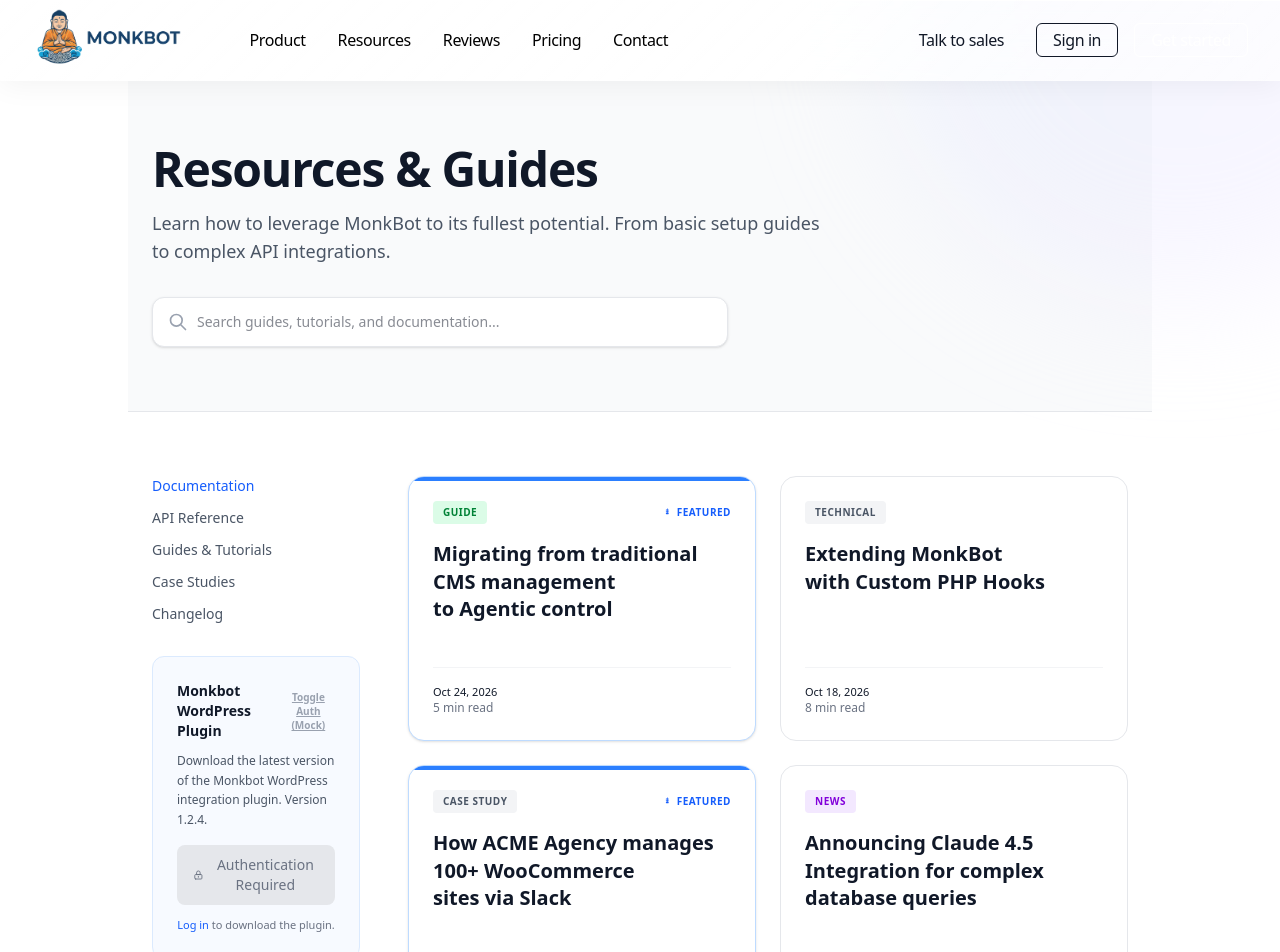
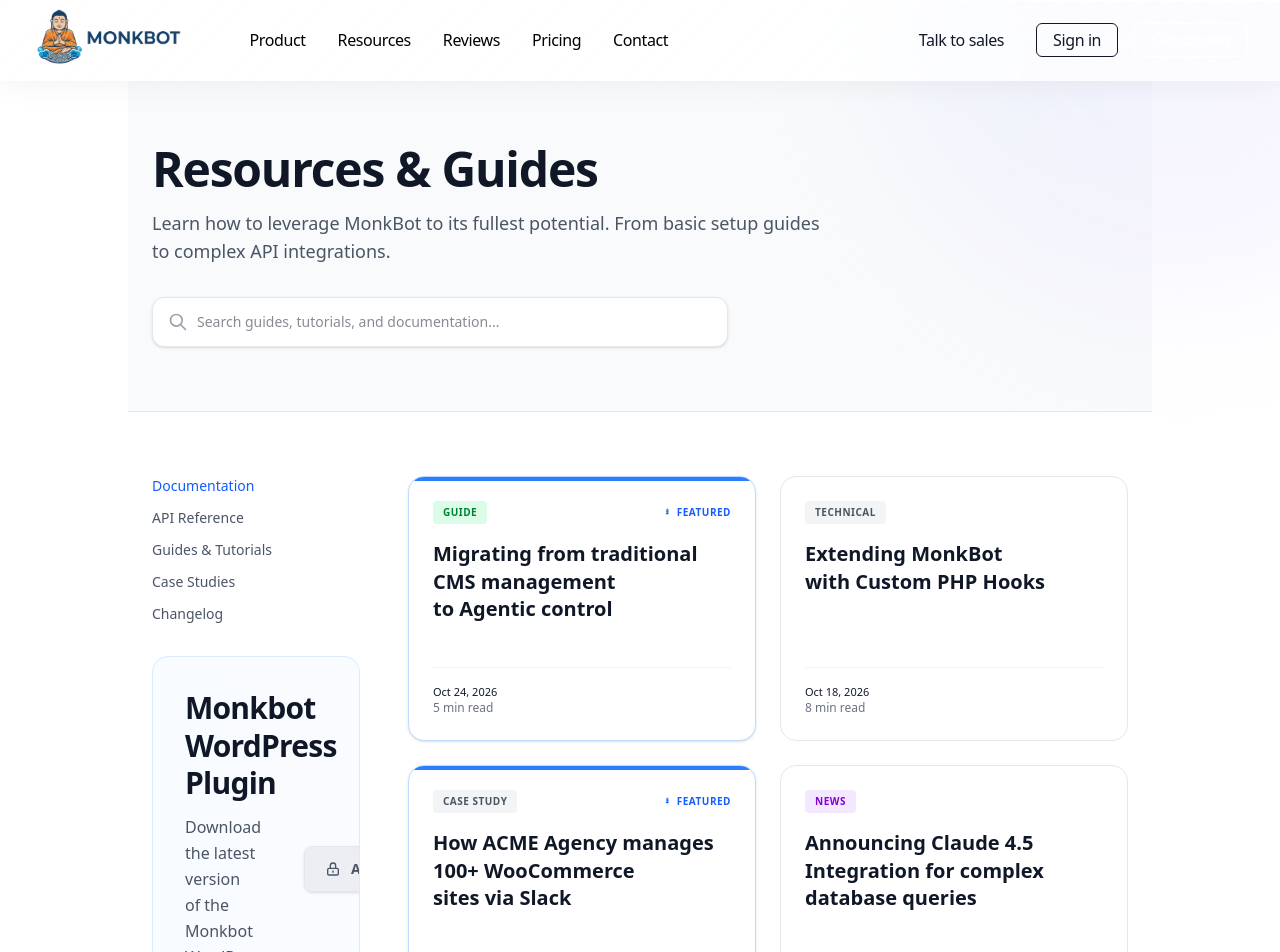
Before and after one commit to prakharbha/monkbot, a Next.js app: page /resources in a window 1280 px wide. Shown: the top 952 px of the page. Built offline with nearby package versions, Linux system fonts and the light colour scheme; no server answers.

Commit message:
Fix demo booking dates and resources page import

```diff
--- a/app/(site)/contact/page.tsx
+++ b/app/(site)/contact/page.tsx
@@ -12,11 +12,31 @@
   const [selectedDemoTime, setSelectedDemoTime] = useState('');
   const [localTimezone, setLocalTimezone] = useState('');
 
+  // Dynamic dates
+  const [dates, setDates] = useState({ day1: 'Tomorrow', day2: 'Day After' });
+
   useEffect(() => {
     try {
       const parts = Intl.DateTimeFormat('en-US', { timeZoneName: 'short' }).formatToParts(new Date());
       const tz = parts.find(p => p.type === 'timeZoneName')?.value;
       if (tz) setLocalTimezone(`${tz} Timezone`);
+
+      // Calculate next two days
+      const today = new Date();
+      const tomorrow = new Date(today);
+      tomorrow.setDate(tomorrow.getDate() + 1);
+
+      const nextDay = new Date(today);
+      nextDay.setDate(nextDay.getDate() + 2);
+
+      const options: Intl.DateTimeFormatOptions = { weekday: 'long' };
+
+      // If today is Thursday, day2 is Saturday. Let's just give exact names.
+      setDates({
+        day1: 'Tomorrow',
+        day2: nextDay.toLocaleDateString('en-US', options)
+      });
+
     } catch (e) {
       // Fallback silently
     }
@@ -135,16 +155,16 @@
               <form onSubmit={handleDemoSubmit} className="space-y-6">
                 <div>
                   <h3 className="font-medium text-gray-900 mb-3 text-sm flex justify-between items-center">
-                    <span>Tomorrow</span>
+                    <span>{dates.day1}</span>
                     {localTimezone && <span className="text-xs text-gray-500 font-normal animate-fade-in">{localTimezone}</span>}
                   </h3>
                   <div className="grid grid-cols-4 gap-3">
                     {["10:00 AM", "11:30 AM", "1:00 PM", "3:30 PM"].map((time, i) => (
                       <button
                         type="button"
-                        key={`tomorrow-${i}`}
-                        onClick={() => setSelectedDemoTime(`Tomorrow, ${time}`)}
-                        className={`py-2 px-1 text-sm border rounded-lg transition-colors font-medium text-center ${selectedDemoTime === `Tomorrow, ${time}` ? 'border-gray-900 bg-gray-900 text-white' : 'border-gray-200 text-gray-700 hover:border-gray-900 hover:bg-gray-50'}`}
+                        key={`day1-${i}`}
+                        onClick={() => setSelectedDemoTime(`${dates.day1}, ${time}`)}
+                        className={`py-2 px-1 text-sm border rounded-lg transition-colors font-medium text-center ${selectedDemoTime === `${dates.day1}, ${time}` ? 'border-gray-900 bg-gray-900 text-white' : 'border-gray-200 text-gray-700 hover:border-gray-900 hover:bg-gray-50'}`}
                       >
                         {time}
                       </button>
@@ -153,14 +173,14 @@
                 </div>
 
                 <div>
-                  <h3 className="font-medium text-gray-900 mb-3 text-sm">Friday</h3>
+                  <h3 className="font-medium text-gray-900 mb-3 text-sm">{dates.day2}</h3>
                   <div className="grid grid-cols-4 gap-3">
                     {["9:00 AM", "11:00 AM", "2:00 PM", "4:30 PM"].map((time, i) => (
                       <button
                         type="button"
-                        key={`friday-${i}`}
-                        onClick={() => setSelectedDemoTime(`Friday, ${time}`)}
-                        className={`py-2 px-1 text-sm border rounded-lg transition-colors font-medium text-center ${selectedDemoTime === `Friday, ${time}` ? 'border-gray-900 bg-gray-900 text-white' : 'border-gray-200 text-gray-700 hover:border-gray-900 hover:bg-gray-50'}`}
+                        key={`day2-${i}`}
+                        onClick={() => setSelectedDemoTime(`${dates.day2}, ${time}`)}
+                        className={`py-2 px-1 text-sm border rounded-lg transition-colors font-medium text-center ${selectedDemoTime === `${dates.day2}, ${time}` ? 'border-gray-900 bg-gray-900 text-white' : 'border-gray-200 text-gray-700 hover:border-gray-900 hover:bg-gray-50'}`}
                       >
                         {time}
                       </button>
--- a/app/(site)/resources/page.tsx
+++ b/app/(site)/resources/page.tsx
@@ -1,11 +1,9 @@
 "use client";
 
 import Link from "next/link";
-import { useState } from "react";
+import PluginDownloadCard from "../../components/PluginDownloadCard";
 
 export default function ResourcesPage() {
-    // Mock authentication state for demonstration
-    const [isLoggedIn, setIsLoggedIn] = useState(false);
     const articles = [
         { tag: "Guide", title: "Migrating from traditional CMS management to Agentic control", time: "5 min read", date: "Oct 24, 2026", featured: true },
         { tag: "Technical", title: "Extending MonkBot with Custom PHP Hooks", time: "8 min read", date: "Oct 18, 2026" },
@@ -63,33 +61,7 @@
                         </div>
 
                         {/* Download Plugin Snippet */}
-                        <div className="bg-blue-50/50 p-6 rounded-xl border border-blue-100">
-                            <h3 className="font-semibold text-gray-900 mb-2.5 text-sm flex items-center justify-between">
-                                Monkbot WordPress Plugin
-                                {/* Toggle for testing purposes */}
-                                <button onClick={() => setIsLoggedIn(!isLoggedIn)} className="text-[10px] text-gray-400 hover:text-gray-600 underline">
-                                    Toggle Auth (Mock)
-                                </button>
-                            </h3>
-                            <p className="text-xs text-gray-600 mb-4 leading-relaxed">Download the latest version of the Monkbot WordPress integration plugin. Version 1.2.4.</p>
-
-                            {isLoggedIn ? (
-                                <button className="w-full bg-blue-600 text-white text-sm font-medium px-4 py-2.5 rounded-lg hover:bg-blue-700 transition-colors flex items-center justify-center gap-2 shadow-sm">
-                                    <svg className="w-4 h-4" fill="none" viewBox="0 0 24 24" stroke="currentColor"><path strokeLinecap="round" strokeLinejoin="round" strokeWidth={2} d="M4 16v1a3 3 0 003 3h10a3 3 0 003-3v-1m-4-4l-4 4m0 0l-4-4m4 4V4" /></svg>
-                                    Download Now
-                                </button>
-                            ) : (
-                                <div className="space-y-3">
-                                    <button disabled className="w-full bg-gray-200 text-gray-500 text-sm font-medium px-4 py-2.5 rounded-lg flex items-center justify-center gap-2 cursor-not-allowed">
-                                        <svg className="w-4 h-4" fill="none" viewBox="0 0 24 24" stroke="currentColor"><path strokeLinecap="round" strokeLinejoin="round" strokeWidth={2} d="M12 15v2m-6 4h12a2 2 0 002-2v-6a2 2 0 00-2-2H6a2 2 0 00-2 2v6a2 2 0 002 2zm10-10V7a4 4 0 00-8 0v4h8z" /></svg>
-                                        Authentication Required
-                                    </button>
-                                    <p className="text-[11px] text-center text-gray-500">
-                                        <Link href="/sign-in" className="text-blue-600 hover:underline">Log in</Link> to download the plugin.
-                                    </p>
-                                </div>
-                            )}
-                        </div>
+                        <PluginDownloadCard isAuthed={false} />
 
                         <div className="bg-gray-50 p-6 rounded-xl border border-gray-200">
                             <h3 className="font-semibold text-gray-900 mb-2.5 text-sm">Need help?</h3>
@@ -114,8 +86,8 @@
                                         <div>
                                             <div className="flex items-center justify-between mb-4">
                                                 <span className={`inline-block px-2.5 py-1 text-[10px] uppercase tracking-wider font-semibold rounded ${article.tag === 'News' ? 'bg-purple-100 text-purple-700' :
-                                                        article.tag === 'Guide' ? 'bg-green-100 text-green-700' :
-                                                            'bg-gray-100 text-gray-600'
+                                                    article.tag === 'Guide' ? 'bg-green-100 text-green-700' :
+                                                        'bg-gray-100 text-gray-600'
                                                     }`}>
                                                     {article.tag}
                                                 </span>
```
